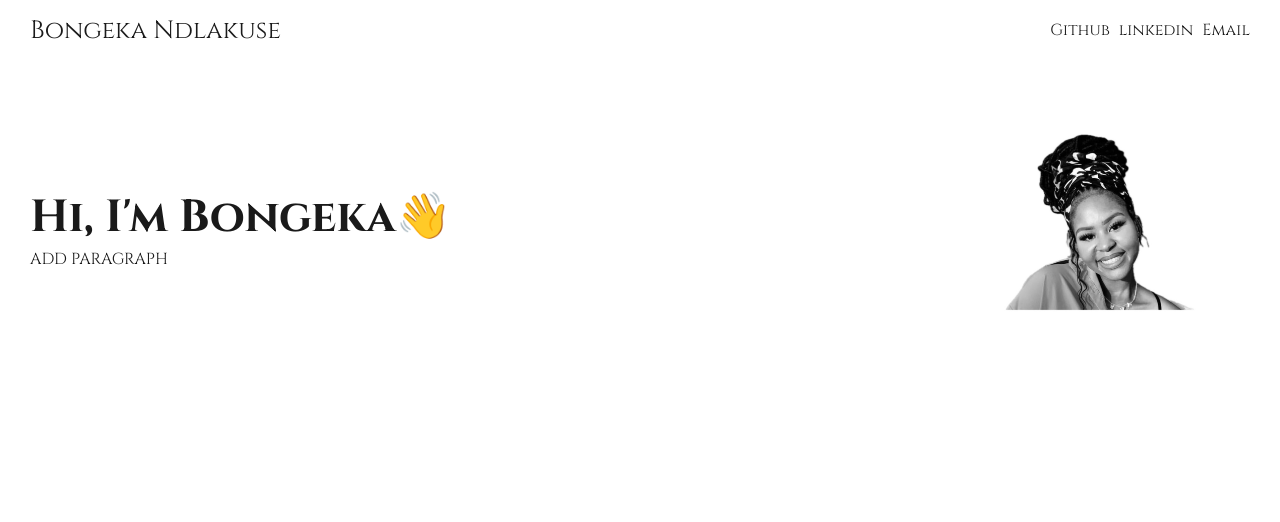
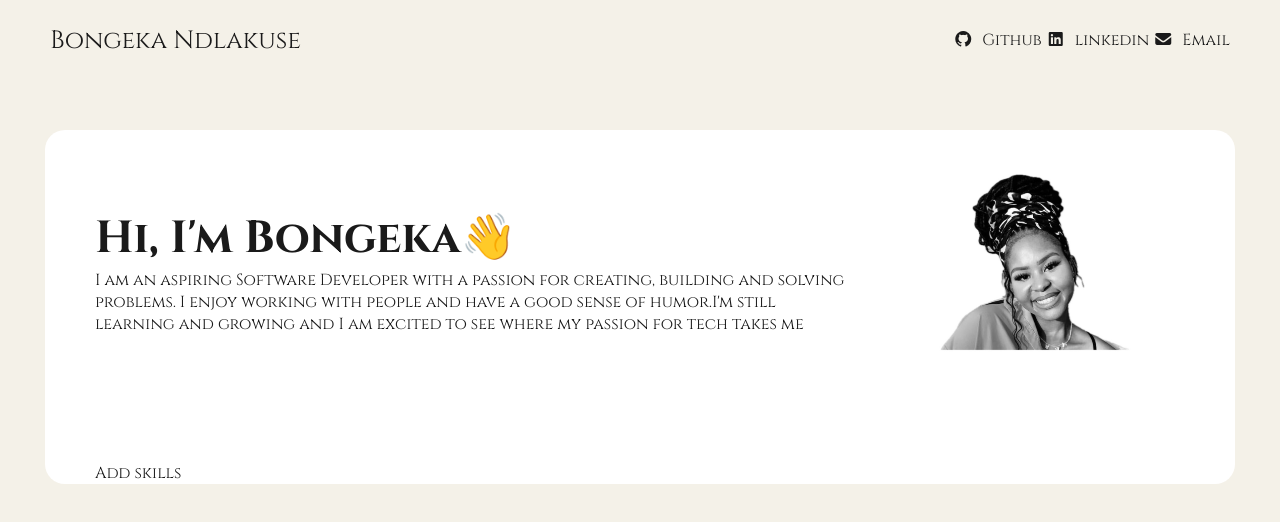
Before and after one commit to StellaNDL/team-portfolio-website, a plain HTML site: page index.html in a window 1280 px wide. Drawn offline with Linux system fonts and the light colour scheme.

Commit message:
update
Styled the main element

```diff
--- a/index.html
+++ b/index.html
@@ -5,6 +5,7 @@
     <meta name="viewport" content="width=device-width, initial-scale=1.0">
     <link rel="stylesheet" href="styles.css">
     <link rel="stylesheet" href="https://fonts.googleapis.com/css2?family=Cinzel:wght@400..900&display=swap">
+    <link rel="stylesheet" href="https://cdnjs.cloudflare.com/ajax/libs/font-awesome/7.0.0/css/all.min.css">
     <title>My Portfolio</title>
 
 
@@ -17,35 +18,43 @@
             <a href="/">Bongeka Ndlakuse</a>
         </div>
         <div class="right-side">
-            <a href="https://github.com/StellaNDL/team-portfolio-website " target="_blank" rel="noopener noreferrer"><span>Github</span>
+            <a href="https://github.com/StellaNDL/team-portfolio-website " target="_blank" rel="noopener noreferrer">
+                 <i class="fa-brands fa-github"></i>
+                 <span>Github</span>
+
             </a>
 
             <a href="https://www.linkedin.com/in/bongeka-ndlakuse-0001112b3/" target="_blank" rel="noopener noreferrer">
+                <i class="fa-brands fa-linkedin"></i>
                 <span>linkedin</span>
             </a>
 
-           <a href="mailto:bongekandlakuse@gmail.com"><span>Email</span></a>
+           <a href="mailto:bongekandlakuse@gmail.com">
+            <i class="fa-solid fa-envelope"></i>
+            <span>Email</span>
+        </a>
         </div>
     </nav>
 
-    <main>
-        <!-- SECTION1: About me-->
+    <main class="main">
         <section class="about">
             <div class="bio">
                 <h2>Hi, I'm Bongeka👋</h2>
-                <p>ADD PARAGRAPH</p>
+                <p>I am an aspiring Software Developer with a passion for creating, building and solving problems. I enjoy working with people and have a good sense of humor.I'm still learning and growing and I am excited to see where my passion for tech takes me</p>
+                </div>
+            <div class="image">
+                <a href="https://www.instagram.com/bongeka_ndlakuse?igsh=MTl3emVyNTV4ZDN4OA%3D%3D&utm_source=qr" target="_blank">
+                <img src="img/myimage.JPG" alt="picture of myself">
+                </a>
+                </div>
 
-            </div>
-            <div class="image">
-                <img src="img/myimage.JPG" alt="picture of myself">
-            </div>
         </section>
 
         <!-- SECTION2: Skills-->
-         <section id="Contact"></section>
+         <section class="skills">
+            <div class="text">Add skills</div>
+         </section>
 
-         <!-- Section3: Contact-->
-          <section></section>
     </main>
 </body>
 </html>
--- a/styles.css
+++ b/styles.css
@@ -3,13 +3,17 @@
     padding: 0;
     box-sizing: border-box;
 }
-html {
-    scroll-behavior: smooth;
-}
+
 body {
     font-weight: 200px;
     font-family: Cinzel;
     color: #1A1A1A;
+    background-color: #F4F1E8;
+}
+.main {
+    background-color: #FFFFFF;
+    margin: 0 45px;
+    border-radius: 20px;
 }
 a {
     text-decoration: none;
@@ -19,8 +23,8 @@ nav {
     display: flex;
     justify-content: space-between;
     align-items: center;
-    padding: 0 30px;
-    height: 60px;
+    padding: 0 50px;
+    height: 80px;
 
 }
 nav .left-side a{
@@ -41,14 +45,12 @@ nav .right-side span {
     display: flex;
     justify-content: space-between;
     align-items: center;
-    padding: 0 30px;
-    margin: 30px 0;
-    gap: 40px;
-    margin-bottom: 100px;
+    padding: 0 50px;
+    margin: 50px 0;
+    gap: 30px;
+
 }
-.about .bio {
-    flex: 5;
-}
+
 .about h2 {
     font-size: 45px;
 }
@@ -62,14 +64,14 @@ nav .right-side span {
     border-radius: 50%;
 }
 
-@media (max-width:500px) {
+@media (max-width:400px) {
     /* SECTION 1 */
     .about .bio h2 {
         font-size: 35px;
     }
 }
 
-@media (max-width:500px) {
+@media (max-width:400px) {
     .about {
         flex-direction: column-reverse;
     }
@@ -94,3 +96,10 @@ nav .right-side span {
         font-size: 30px;
     }
 }
+.skills {
+    display: flex;
+    justify-content: space-between;
+    align-items: center;
+    padding: 0 50px;
+    margin-bottom: 100px;
+}
```
